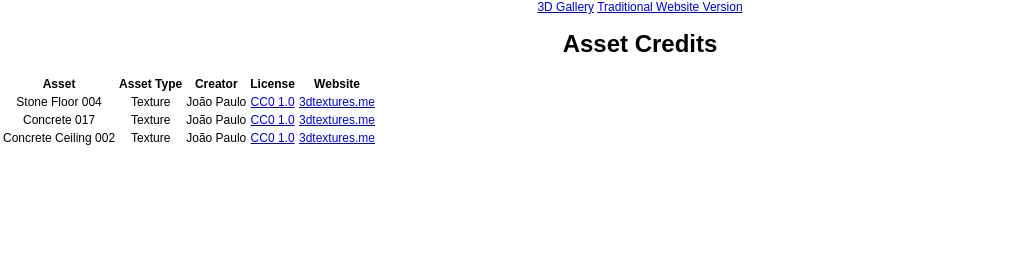
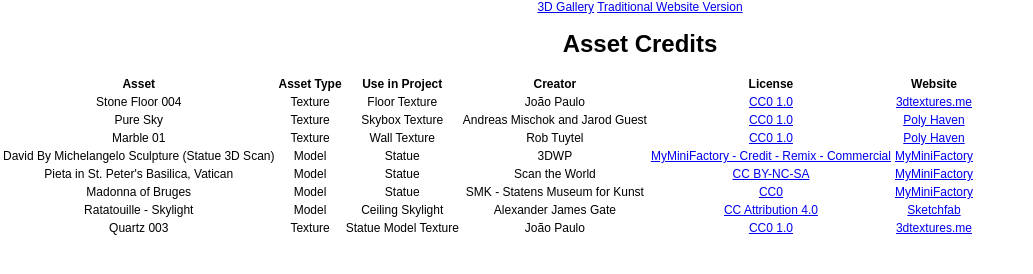
Before and after one commit to MSCompSci/HCI-525-Group-Project, a website built with Vite: page hci-525-art-gallery/Credits/index.html in a window 1280 px wide. Shown: the whole page, without its empty margins (0-1033 px from the left). Built offline with nearby package versions, Linux system fonts and the light colour scheme.

Commit message:
Update README and add asset citations

```diff
--- a/hci-525-art-gallery/Credits/index.html
+++ b/hci-525-art-gallery/Credits/index.html
@@ -17,6 +17,7 @@
             <tr>
                 <th>Asset</th>
                 <th>Asset Type</th>
+                <th>Use in Project</th>
                 <th>Creator</th>
                 <th>License</th>
                 <th>Website</th>
@@ -24,24 +25,68 @@
             <tr>
                 <td>Stone Floor 004</td>
                 <td>Texture</td>
+                <td>Floor Texture</td>
                 <td>João Paulo</td>
                 <td><a href="https://creativecommons.org/publicdomain/zero/1.0/">CC0 1.0</a></td>
                 <td><a href="https://3dtextures.me/2022/09/14/stone-floor-004/">3dtextures.me</a></td>
             </tr>
             <tr>
-                <td>Concrete 017</td>
+                <td>Pure Sky</td>
                 <td>Texture</td>
+                <td>Skybox Texture</td>
+                <td>Andreas Mischok and Jarod Guest</td>
+                <td><a href="https://polyhaven.com/license">CC0 1.0</a></td>
+                <td><a href="https://polyhaven.com/a/pizzo_pernice_puresky">Poly Haven</a></td>
+            </tr>
+            <tr>
+                <td>Marble 01</td>
+                <td>Texture</td>
+                <td>Wall Texture</td>
+                <td>Rob Tuytel</td>
+                <td><a href="https://polyhaven.com/license">CC0 1.0</a></td>
+                <td><a href="https://polyhaven.com/a/marble_01">Poly Haven</a></td>
+            </tr>
+            <tr>
+                <td>David By Michelangelo Sculpture (Statue 3D Scan)</td>
+                <td>Model</td>
+                <td>Statue</td>
+                <td>3DWP</td>
+                <td><a href="https://www.myminifactory.com/object-licensing">MyMiniFactory - Credit - Remix - Commercial</a></td>
+                <td><a href="https://www.myminifactory.com/object/3d-print-david-by-michelangelo-sculpture-statue-3d-scan-59368">MyMiniFactory</a></td>
+            </tr>
+            <tr>
+                <td>Pieta in St. Peter's Basilica, Vatican</td>
+                <td>Model</td>
+                <td>Statue</td>
+                <td>Scan the World</td>
+                <td><a href="https://www.myminifactory.com/object-licensing">CC BY-NC-SA</a></td>
+                <td><a href="https://www.myminifactory.com/object/3d-print-pieta-in-st-peter-s-basilica-vatican-3796">MyMiniFactory</a></td>
+            </tr>
+            <tr>
+                <td>Madonna of Bruges</td>
+                <td>Model</td>
+                <td>Statue</td>
+                <td>SMK - Statens Museum for Kunst</td>
+                <td><a href="https://www.myminifactory.com/object-licensing">CC0</a></td>
+                <td><a href="https://www.myminifactory.com/object/3d-print-madonna-of-bruges-49775">MyMiniFactory</a></td>
+            </tr>
+            <tr>
+                <td>Ratatouille - Skylight</td>
+                <td>Model</td>
+                <td>Ceiling Skylight</td>
+                <td>Alexander James Gate</td>
+                <td><a href="https://creativecommons.org/licenses/by/4.0/">CC Attribution 4.0</a></td>
+                <td><a href="https://sketchfab.com/3d-models/ratatouille-skylight-4260d940f0a0474bacd90a489a328f0b">Sketchfab</a></td>
+            </tr>
+            <tr>
+                <td>Quartz 003</td>
+                <td>Texture</td>
+                <td>Statue Model Texture</td>
                 <td>João Paulo</td>
                 <td><a href="https://creativecommons.org/publicdomain/zero/1.0/">CC0 1.0</a></td>
-                <td><a href="https://3dtextures.me/2021/07/12/concrete-017/">3dtextures.me</a></td>
+                <td><a href="https://3dtextures.me/2019/06/05/quartz-003/">3dtextures.me</a></td>
             </tr>
-            <tr>
-                <td>Concrete Ceiling 002</td>
-                <td>Texture</td>
-                <td>João Paulo</td>
-                <td><a href="https://creativecommons.org/publicdomain/zero/1.0/">CC0 1.0</a></td>
-                <td><a href="https://3dtextures.me/2021/04/20/concrete-ceiling-002/">3dtextures.me</a></td>
-            </tr>
+
         </table>
     </body>
 </html>
```
Also changed, not shown: docs/Credits/index.html (+54 -9 lines), docs/Gallery/index.html (+1 -1 lines), hci-525-art-gallery/Gallery/index.html (+1 -1 lines), README.md.
